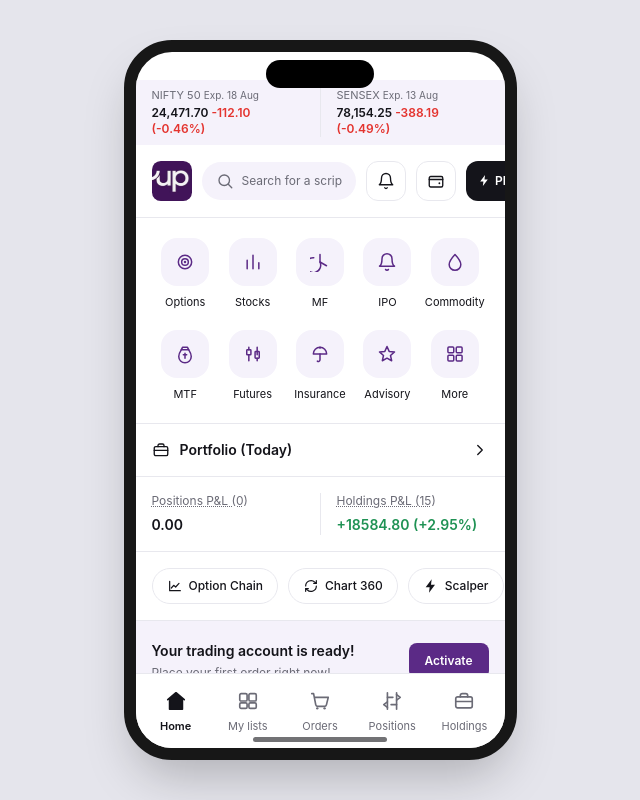
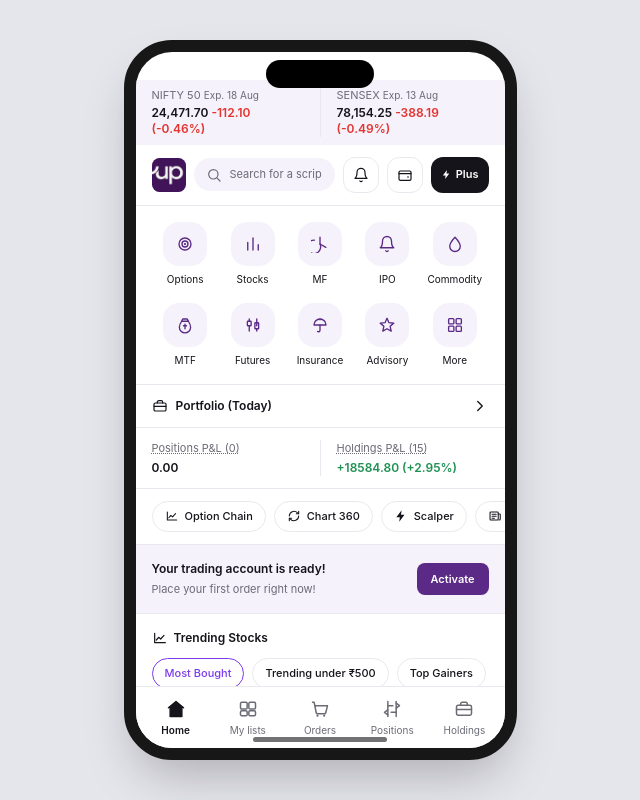
Before and after one commit to vaishSharma-15/Upstox-Holding-List-Folder, a React (Vite) app in the folder app/: page / in a window 1280 px wide. Shown: the whole page, without its empty margins (320-960 px from the left). Built offline with nearby package versions, Linux system fonts and the light colour scheme.

Commit message:
Trim font sizes further across the app

```diff
--- a/app/src/components/AppHeader.jsx
+++ b/app/src/components/AppHeader.jsx
@@ -3,36 +3,36 @@
 
 export default function AppHeader({ placeholder, showPlus, onPlusClick, onBellClick, onWalletClick }) {
   return (
-    <div className="flex shrink-0 items-center gap-2.5 border-b border-border bg-surface px-4 py-4">
-      <UpstoxLogoMark size={40} />
+    <div className="flex shrink-0 items-center gap-2 border-b border-border bg-surface px-4 py-3">
+      <UpstoxLogoMark size={34} />
 
-      <div className="flex flex-1 items-center gap-2 rounded-full bg-tint px-3.5 py-2.5 text-muted">
-        <SearchIcon />
-        <span className="truncate text-xs">{placeholder}</span>
+      <div className="flex flex-1 items-center gap-2 rounded-full bg-tint px-3 py-2 text-muted">
+        <SearchIcon size={16} />
+        <span className="truncate text-[11px]">{placeholder}</span>
       </div>
 
       <button
         onClick={onBellClick}
         aria-label="Notifications"
-        className="flex h-10 w-10 shrink-0 items-center justify-center rounded-xl border border-border text-fg"
+        className="flex h-9 w-9 shrink-0 items-center justify-center rounded-xl border border-border text-fg"
       >
-        <BellIcon />
+        <BellIcon size={16} />
       </button>
 
       <button
         onClick={onWalletClick}
         aria-label="Account"
-        className="flex h-10 w-10 shrink-0 items-center justify-center rounded-xl border border-border text-fg"
+        className="flex h-9 w-9 shrink-0 items-center justify-center rounded-xl border border-border text-fg"
       >
-        <WalletIcon />
+        <WalletIcon size={16} />
       </button>
 
       {showPlus && (
         <button
           onClick={onPlusClick}
-          className="flex h-10 shrink-0 items-center gap-1 rounded-xl bg-fg px-3 text-xs font-semibold text-ink"
+          className="flex h-9 shrink-0 items-center gap-1 rounded-xl bg-fg px-2.5 text-[11px] font-semibold text-ink"
         >
-          <ZapIcon size={13} /> Plus
+          <ZapIcon size={11} /> Plus
         </button>
       )}
     </div>
--- a/app/src/components/BottomTabBar.jsx
+++ b/app/src/components/BottomTabBar.jsx
@@ -10,18 +10,18 @@
 
 export default function BottomTabBar({ active, onSelect }) {
   return (
-    <nav className="flex border-t border-border bg-surface px-1 pb-2 pt-2.5">
+    <nav className="flex border-t border-border bg-surface px-1 pb-1.5 pt-2">
       {TABS.map(({ key, label, Icon }) => {
         const isActive = active === key;
         return (
           <button
             key={key}
             onClick={() => onSelect(key)}
-            className={`flex flex-1 flex-col items-center gap-1.5 py-1.5 text-[11px] ${
+            className={`flex flex-1 flex-col items-center gap-1 py-1 text-[10px] ${
               isActive ? "font-semibold text-fg" : "text-muted"
             }`}
           >
-            <Icon active={isActive} size={22} />
+            <Icon active={isActive} size={20} />
             {label}
           </button>
         );
--- a/app/src/components/EmptyState.jsx
+++ b/app/src/components/EmptyState.jsx
@@ -3,9 +3,9 @@
 export default function EmptyState({ Icon = FolderGlyphIcon, title, subtitle }) {
   return (
     <div className="flex flex-col items-center justify-center gap-3 px-6 py-20 text-center text-muted">
-      <Icon size={32} />
-      <p className="text-sm font-medium text-fg">{title}</p>
-      {subtitle && <p className="text-xs text-muted">{subtitle}</p>}
+      <Icon size={28} />
+      <p className="text-xs font-medium text-fg">{title}</p>
+      {subtitle && <p className="text-[11px] text-muted">{subtitle}</p>}
     </div>
   );
 }
--- a/app/src/components/FolderRail.jsx
+++ b/app/src/components/FolderRail.jsx
@@ -10,7 +10,7 @@
   return (
     <button
       onClick={onClick}
-      className={`shrink-0 whitespace-nowrap rounded-full border px-4 py-2 text-xs font-medium transition-colors ${
+      className={`shrink-0 whitespace-nowrap rounded-full border px-3.5 py-1.5 text-[11px] font-medium transition-colors ${
         active ? "border-accent-2 bg-surface text-accent-2" : "border-border bg-surface text-fg"
       }`}
     >
@@ -23,7 +23,7 @@
   const unassignedCount = holdings.filter((h) => h.folderIds.length === 0).length;
 
   return (
-    <div className="flex shrink-0 gap-2.5 overflow-x-auto border-b border-border bg-surface px-4 py-3.5">
+    <div className="flex shrink-0 gap-2 overflow-x-auto border-b border-border bg-surface px-4 py-3">
       <Chip active={isViewActive(activeView, { type: "all" })} onClick={() => onSelectView({ type: "all" })}>
         All
       </Chip>
@@ -37,7 +37,7 @@
 
       <button
         onClick={onCreateClick}
-        className="flex shrink-0 items-center gap-1.5 whitespace-nowrap rounded-full border border-dashed border-accent px-4 py-2 text-xs font-medium text-accent"
+        className="flex shrink-0 items-center gap-1.5 whitespace-nowrap rounded-full border border-dashed border-accent px-3.5 py-1.5 text-[11px] font-medium text-accent"
       >
         <PlusIcon /> New Folder
       </button>
--- a/app/src/screens/HomeScreen.jsx
+++ b/app/src/screens/HomeScreen.jsx
@@ -78,15 +78,15 @@
       />
 
       <div>
-        <div className="grid grid-cols-5 gap-y-5 px-4 py-5">
+        <div className="grid grid-cols-5 gap-y-4 px-4 py-4">
           {QUICK_ACTIONS.map(([Icon, label]) => (
             <button
               key={label}
               onClick={() => pushToast(`${label} — demo only`)}
-              className="flex flex-col items-center gap-2 text-[11px] text-fg"
+              className="flex flex-col items-center gap-1.5 text-[10px] text-fg"
             >
-              <span className="flex h-12 w-12 items-center justify-center rounded-2xl bg-tint text-accent">
-                <Icon size={20} />
+              <span className="flex h-11 w-11 items-center justify-center rounded-2xl bg-tint text-accent">
+                <Icon size={18} />
               </span>
               {label}
             </button>
@@ -95,63 +95,63 @@
 
         <button
           onClick={goToHoldings}
-          className="flex w-full items-center justify-between border-y border-border bg-surface px-4 py-4"
+          className="flex w-full items-center justify-between border-y border-border bg-surface px-4 py-3"
         >
-          <span className="flex items-center gap-2.5 text-sm font-semibold text-fg">
-            <BriefcaseIcon size={18} /> Portfolio (Today)
+          <span className="flex items-center gap-2 text-xs font-semibold text-fg">
+            <BriefcaseIcon size={16} /> Portfolio (Today)
           </span>
           <ChevronRightIcon />
         </button>
 
-        <div className="flex divide-x divide-border border-b border-border bg-surface px-4 py-4">
+        <div className="flex divide-x divide-border border-b border-border bg-surface px-4 py-3">
           <button onClick={goToHoldings} className="flex-1 pr-4 text-left">
-            <p className="text-xs text-muted underline decoration-dotted">Positions P&amp;L (0)</p>
-            <p className="mt-1.5 text-sm font-semibold text-fg">0.00</p>
+            <p className="text-[11px] text-muted underline decoration-dotted">Positions P&amp;L (0)</p>
+            <p className="mt-1 text-xs font-semibold text-fg">0.00</p>
           </button>
           <button onClick={goToHoldings} className="flex-1 pl-4 text-left">
-            <p className="text-xs text-muted underline decoration-dotted">Holdings P&amp;L ({holdings.length})</p>
-            <p className={`mt-1.5 text-sm font-semibold ${isUp ? "text-up" : "text-down"}`}>
+            <p className="text-[11px] text-muted underline decoration-dotted">Holdings P&amp;L ({holdings.length})</p>
+            <p className={`mt-1 text-xs font-semibold ${isUp ? "text-up" : "text-down"}`}>
               {isUp ? "+" : ""}
               {holdingsPnl.toFixed(2)} ({formatPct(holdingsPnlPct)})
             </p>
           </button>
         </div>
 
-        <div className="flex gap-2.5 overflow-x-auto border-b border-border px-4 py-4">
+        <div className="flex gap-2 overflow-x-auto border-b border-border px-4 py-3">
           {SHORTCUTS.map(([Icon, label]) => (
             <button
               key={label}
               onClick={() => pushToast("Demo only — not wired up")}
-              className="flex shrink-0 items-center gap-1.5 whitespace-nowrap rounded-full border border-border px-3.5 py-2 text-xs font-medium text-fg"
+              className="flex shrink-0 items-center gap-1.5 whitespace-nowrap rounded-full border border-border px-3 py-1.5 text-[11px] font-medium text-fg"
             >
-              <Icon /> {label}
+              <Icon size={14} /> {label}
             </button>
           ))}
         </div>
 
-        <div className="flex items-center justify-between border-b border-border bg-tint px-4 py-5">
+        <div className="flex items-center justify-between border-b border-border bg-tint px-4 py-4">
           <div>
-            <p className="text-sm font-semibold text-fg">Your trading account is ready!</p>
-            <p className="mt-1 text-xs text-muted">Place your first order right now!</p>
+            <p className="text-xs font-semibold text-fg">Your trading account is ready!</p>
+            <p className="mt-1 text-[11px] text-muted">Place your first order right now!</p>
           </div>
           <button
             onClick={() => pushToast("This is a concept demo — no real account actions")}
-            className="shrink-0 rounded-lg bg-accent px-4 py-2.5 text-xs font-semibold text-white"
+            className="shrink-0 rounded-lg bg-accent px-3.5 py-2 text-[11px] font-semibold text-white"
           >
             Activate
           </button>
         </div>
 
-        <div className="px-4 py-5">
-          <p className="flex items-center gap-2 text-sm font-semibold text-fg">
-            <LineChartIcon size={18} /> Trending Stocks
+        <div className="px-4 py-4">
+          <p className="flex items-center gap-1.5 text-xs font-semibold text-fg">
+            <LineChartIcon size={16} /> Trending Stocks
           </p>
-          <div className="mt-4 flex gap-2.5 overflow-x-auto">
+          <div className="mt-3 flex gap-2 overflow-x-auto">
             {TRENDING_TABS.map((tab, i) => (
               <button
                 key={tab}
                 onClick={() => pushToast("Demo only — not wired up")}
-                className={`shrink-0 whitespace-nowrap rounded-full border px-3.5 py-2 text-xs font-medium ${
+                className={`shrink-0 whitespace-nowrap rounded-full border px-3 py-1.5 text-[11px] font-medium ${
                   i === 0 ? "border-accent-2 text-accent-2" : "border-border text-fg"
                 }`}
               >
@@ -160,21 +160,21 @@
             ))}
           </div>
 
-          <div className="mt-4 divide-y divide-border">
+          <div className="mt-3 divide-y divide-border">
             {trending.map((h) => (
-              <div key={h.id} className="flex items-center justify-between py-3.5">
-                <div className="flex items-center gap-3">
-                  <span className="flex h-10 w-10 items-center justify-center rounded-xl bg-tint text-xs font-semibold text-accent">
+              <div key={h.id} className="flex items-center justify-between py-3">
+                <div className="flex items-center gap-2.5">
+                  <span className="flex h-9 w-9 items-center justify-center rounded-xl bg-tint text-[11px] font-semibold text-accent">
                     {h.symbol.slice(0, 2)}
                   </span>
                   <div>
-                    <p className="text-sm font-medium text-fg">{h.symbol}</p>
-                    <p className="mt-0.5 text-xs text-muted">{h.sector}</p>
+                    <p className="text-xs font-medium text-fg">{h.symbol}</p>
+                    <p className="mt-0.5 text-[11px] text-muted">{h.sector}</p>
                   </div>
                 </div>
                 <div className="text-right">
-                  <p className="text-sm font-semibold text-fg">{h.ltp.toFixed(2)}</p>
-                  <p className={`mt-0.5 text-xs ${h.dayChangePct >= 0 ? "text-up" : "text-down"}`}>
+                  <p className="text-xs font-semibold text-fg">{h.ltp.toFixed(2)}</p>
+                  <p className={`mt-0.5 text-[11px] ${h.dayChangePct >= 0 ? "text-up" : "text-down"}`}>
                     {formatPct(h.dayChangePct)}
                   </p>
                 </div>
```
Also changed, not shown: app/src/components/AddToFolderSheet.jsx (+11 -11 lines), app/src/components/ConfirmDialog.jsx (+4 -4 lines), app/src/components/FolderCard.jsx (+9 -9 lines), app/src/components/FolderModal.jsx (+8 -8 lines), app/src/components/FolderSummaryCard.jsx (+17 -17 lines), app/src/components/HoldingRow.jsx (+10 -10 lines), app/src/screens/HoldingsScreen.jsx (+14 -14 lines).
